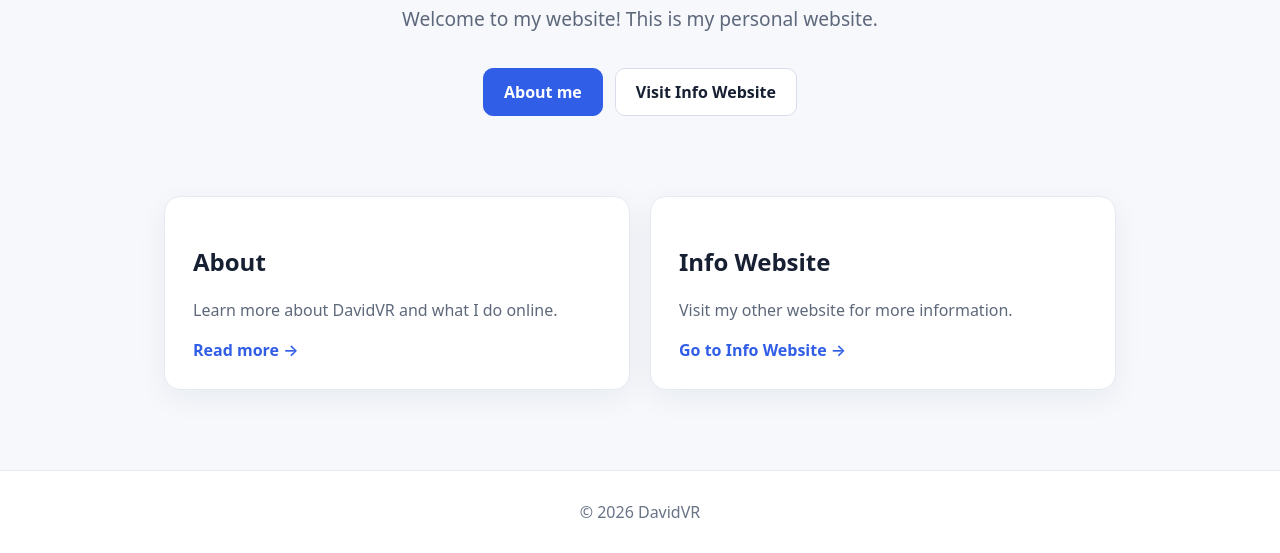
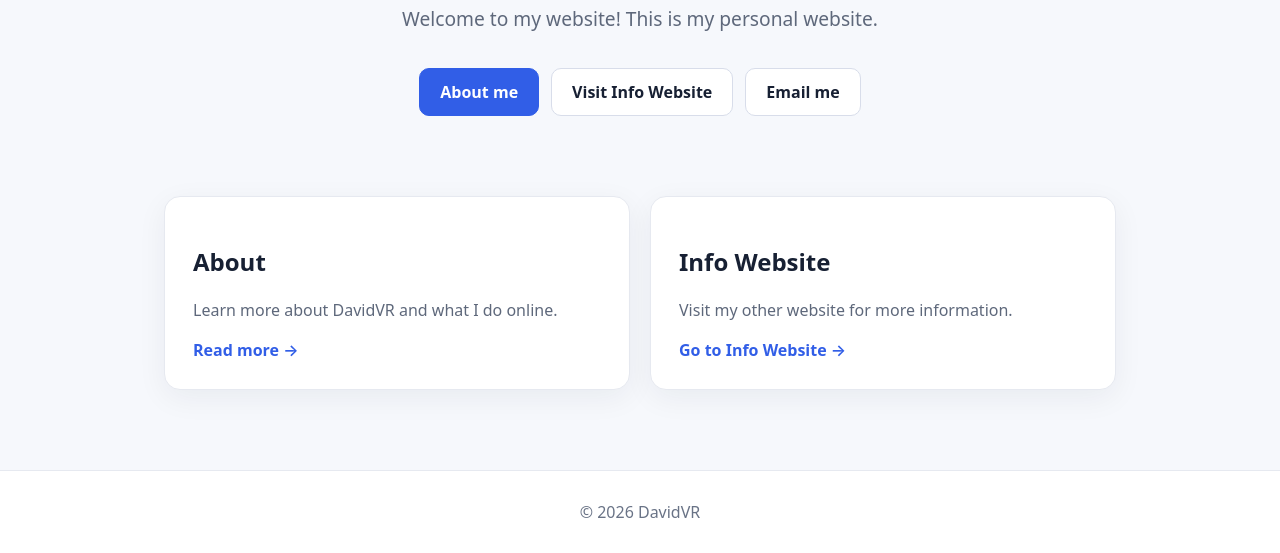
Before and after one commit to davidvr-site/davidvrsite, an Astro site: page / in a window 1280 px wide. Shown: the part 341-894 px from the top of the page. Built offline with nearby package versions, Linux system fonts and the light colour scheme; Astro itself is replaced by a stand-in of ours.

Commit message:
Add email button

```diff
--- a/src/pages/index.astro
+++ b/src/pages/index.astro
@@ -30,6 +30,7 @@ const description = "Welcome to DavidVR's website!";
         <div class="actions">
           <a class="button primary" href="/about">About me</a>
           <a class="button" href="https://info.davidvrsite.com">Visit Info Website</a>
+          <a class="button" href="mailto:davidvr@davidvrsite.com">Email me</a>
         </div>
       </section>
 
```
